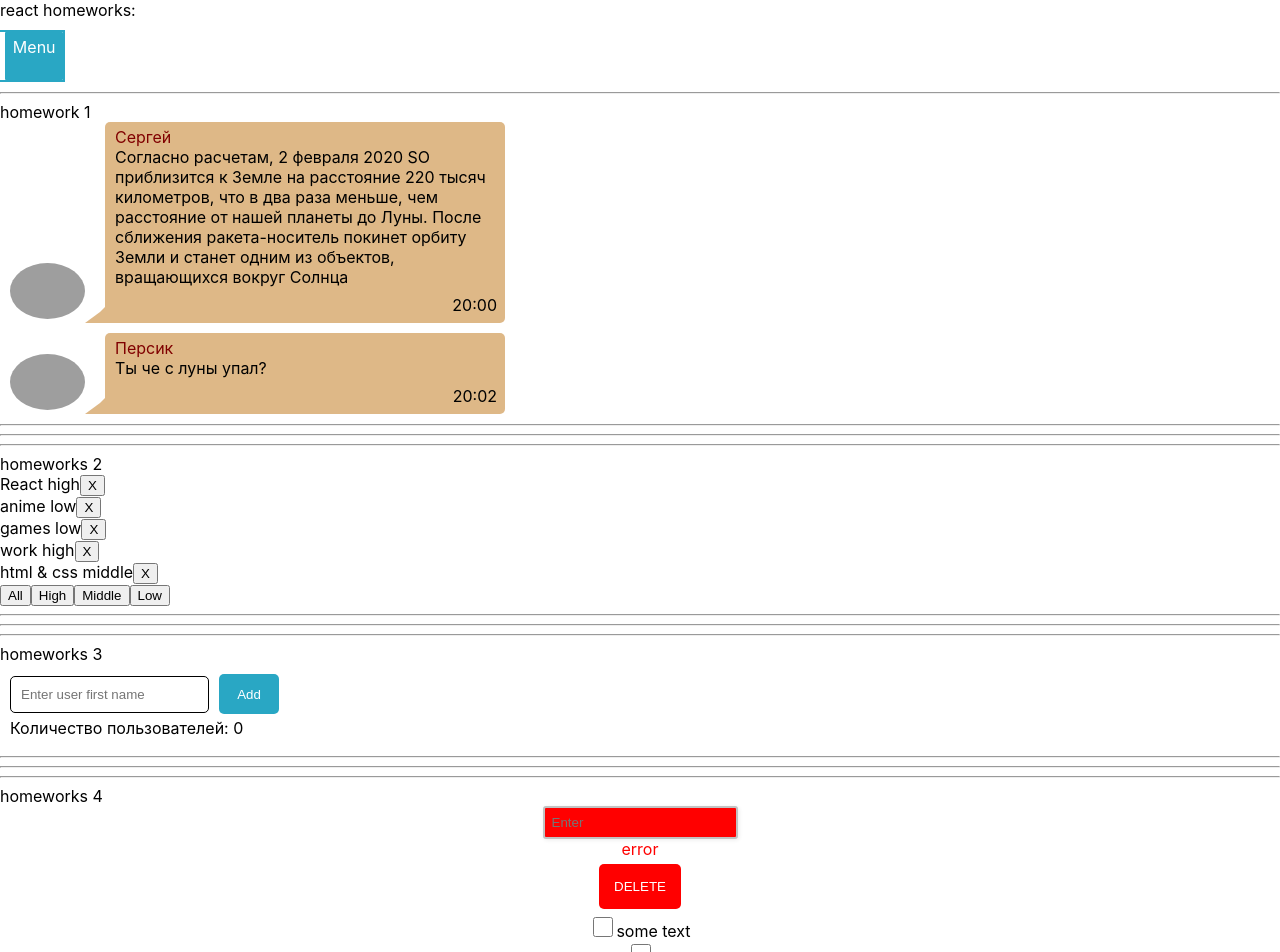
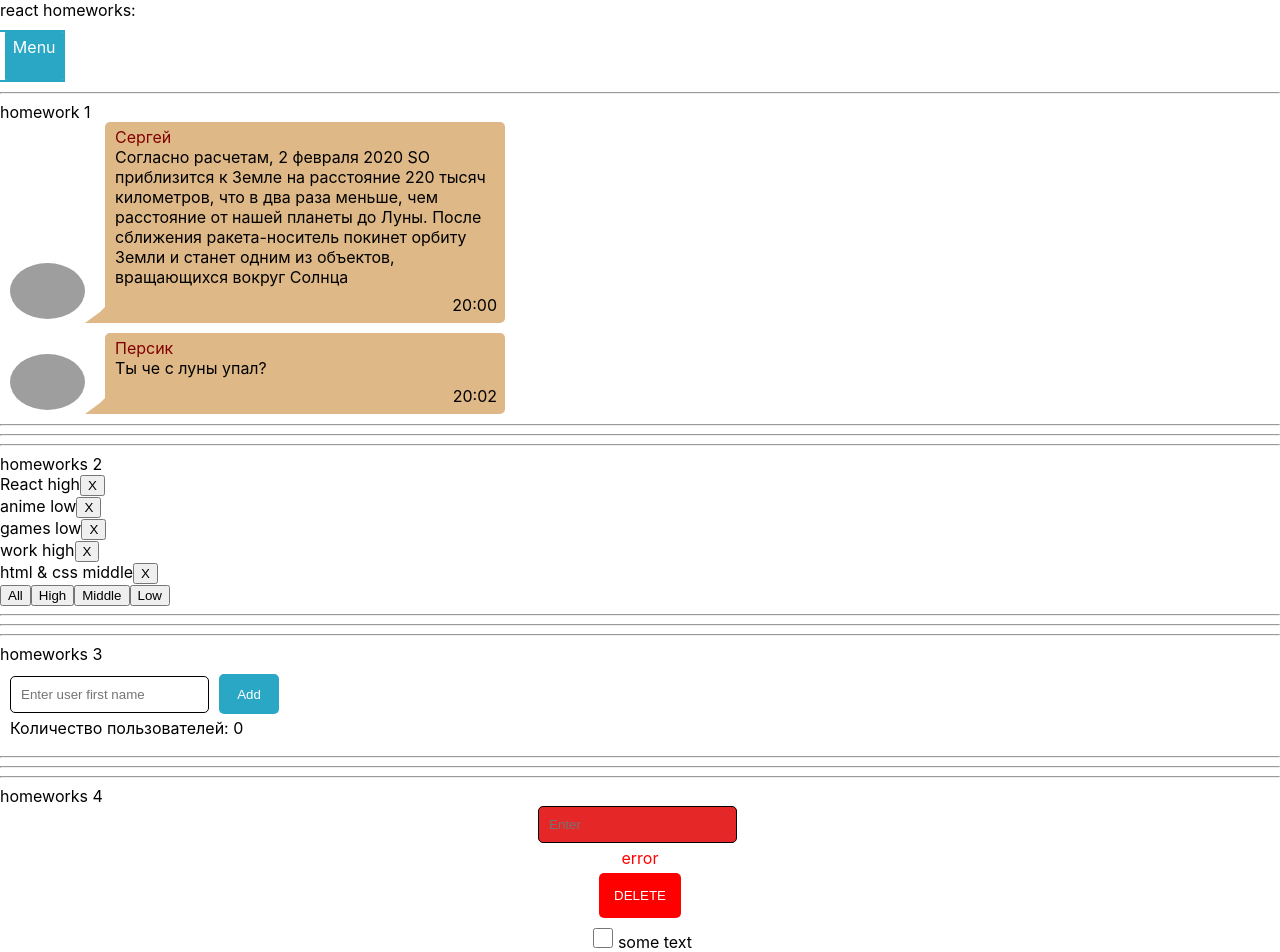
Before and after one commit to Lykke27/Simple_hometasks, a React (Create React App) app: page /#/pre-junior in a window 1280 px wide. Shown: the top 952 px of the page. Built offline with nearby package versions, Linux system fonts and the light colour scheme; grey boxes are pictures that could not be loaded.

Commit message:
edit styles of HW3 and HW4

```diff
--- a/src/p2-homeworks/h4/HW4.tsx
+++ b/src/p2-homeworks/h4/HW4.tsx
@@ -24,7 +24,7 @@ function HW4() {
             homeworks 4
 
             <div className={s.column}>
-                {/*should work (должно работать)*/}
+
                 <SuperInputText
                     value={text}
                     onChangeText={setText}
--- a/src/p2-homeworks/h4/common/c1-SuperInputText/SuperInputText.module.css
+++ b/src/p2-homeworks/h4/common/c1-SuperInputText/SuperInputText.module.css
@@ -1,33 +1,23 @@
 .superInput {
-    box-sizing: border-box;
-    -webkit-box-sizing: border-box;
-    -moz-box-sizing: border-box;
-    border: 2px solid #C2C2C2;
-    box-shadow: 1px 1px 4px #EBEBEB;
-    -moz-box-shadow: 1px 1px 4px #EBEBEB;
-    -webkit-box-shadow: 1px 1px 4px #EBEBEB;
+    height: 25px;
+    outline: none;
+    margin-bottom: 5px;
+    margin-right: 5px;
+    border: 1px solid black;
     border-radius: 5px;
-    -webkit-border-radius: 3px;
-    -moz-border-radius: 3px;
-    padding: 7px;
-    outline: none;
-    color:black;
+    padding: 5px 10px;
 }
 
+
 .errorInput {
-    box-sizing: border-box;
-    -webkit-box-sizing: border-box;
-    -moz-box-sizing: border-box;
-    border: 2px solid #C2C2C2;
-    box-shadow: 1px 1px 4px #EBEBEB;
-    -moz-box-shadow: 1px 1px 4px #EBEBEB;
-    -webkit-box-shadow: 1px 1px 4px #EBEBEB;
+    height: 25px;
+    outline: none;
+    margin-bottom: 5px;
+    margin-right: 5px;
+    border: 1px solid black;
     border-radius: 5px;
-    -webkit-border-radius: 3px;
-    -moz-border-radius: 3px;
-    padding: 7px;
-    outline: none;
-    background-color: red;
+    padding: 5px 10px;
+    background-color: #e52727;
 }
 
 .error {
--- a/src/p2-homeworks/h4/common/c2-SuperButton/SuperButton.module.css
+++ b/src/p2-homeworks/h4/common/c2-SuperButton/SuperButton.module.css
@@ -36,7 +36,6 @@
 }
 
 .red:hover {
-    background: #801515;
-    letter-spacing: 5px;
+    background-color: #be0909;
     transition: all 0.2s ease 0s;
 }
--- a/src/p2-homeworks/h4/common/c3-SuperCheckbox/SuperCheckbox.module.css
+++ b/src/p2-homeworks/h4/common/c3-SuperCheckbox/SuperCheckbox.module.css
@@ -2,4 +2,5 @@
     cursor: pointer;
     width: 20px;
     height: 20px;
+    margin:5px;
 }
```
